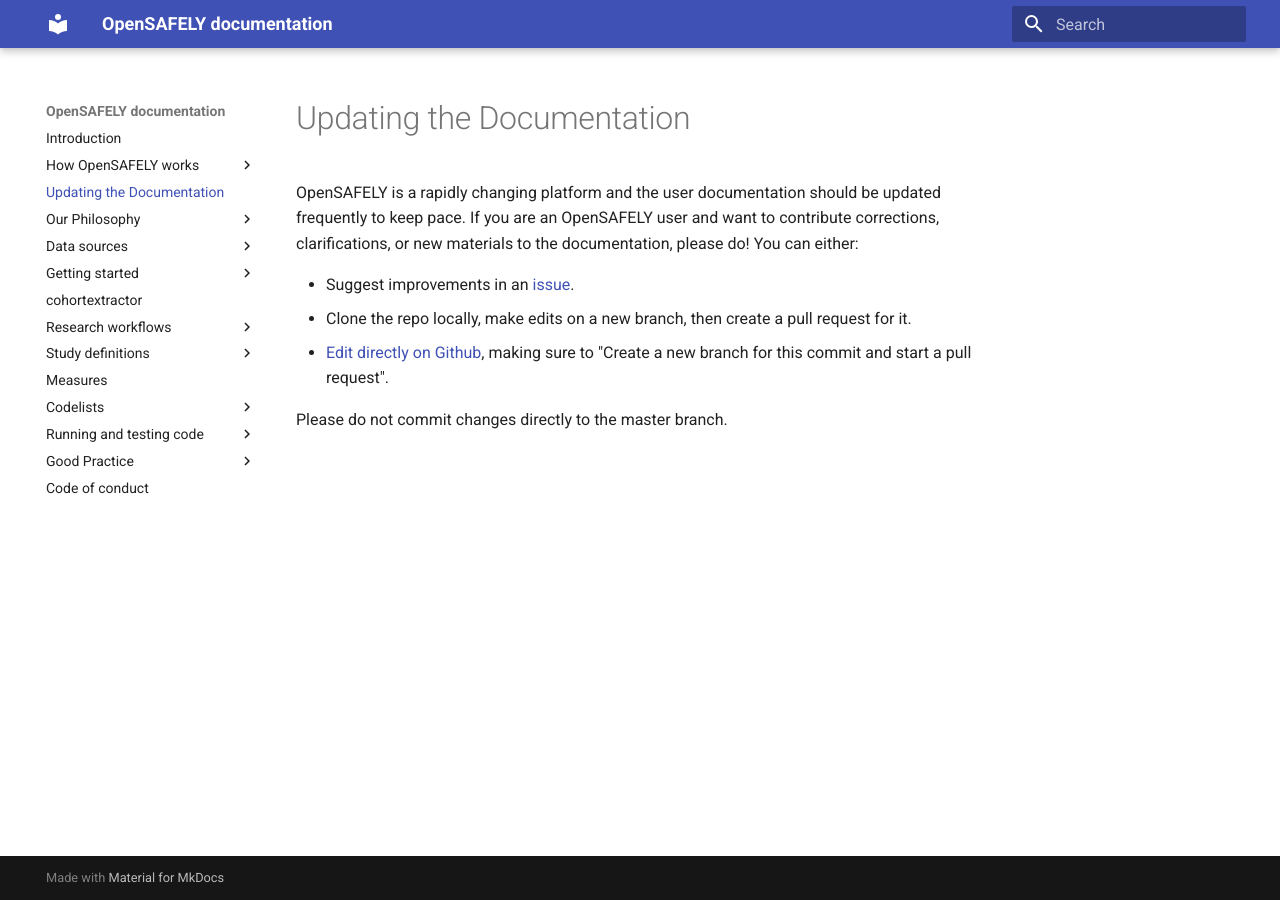
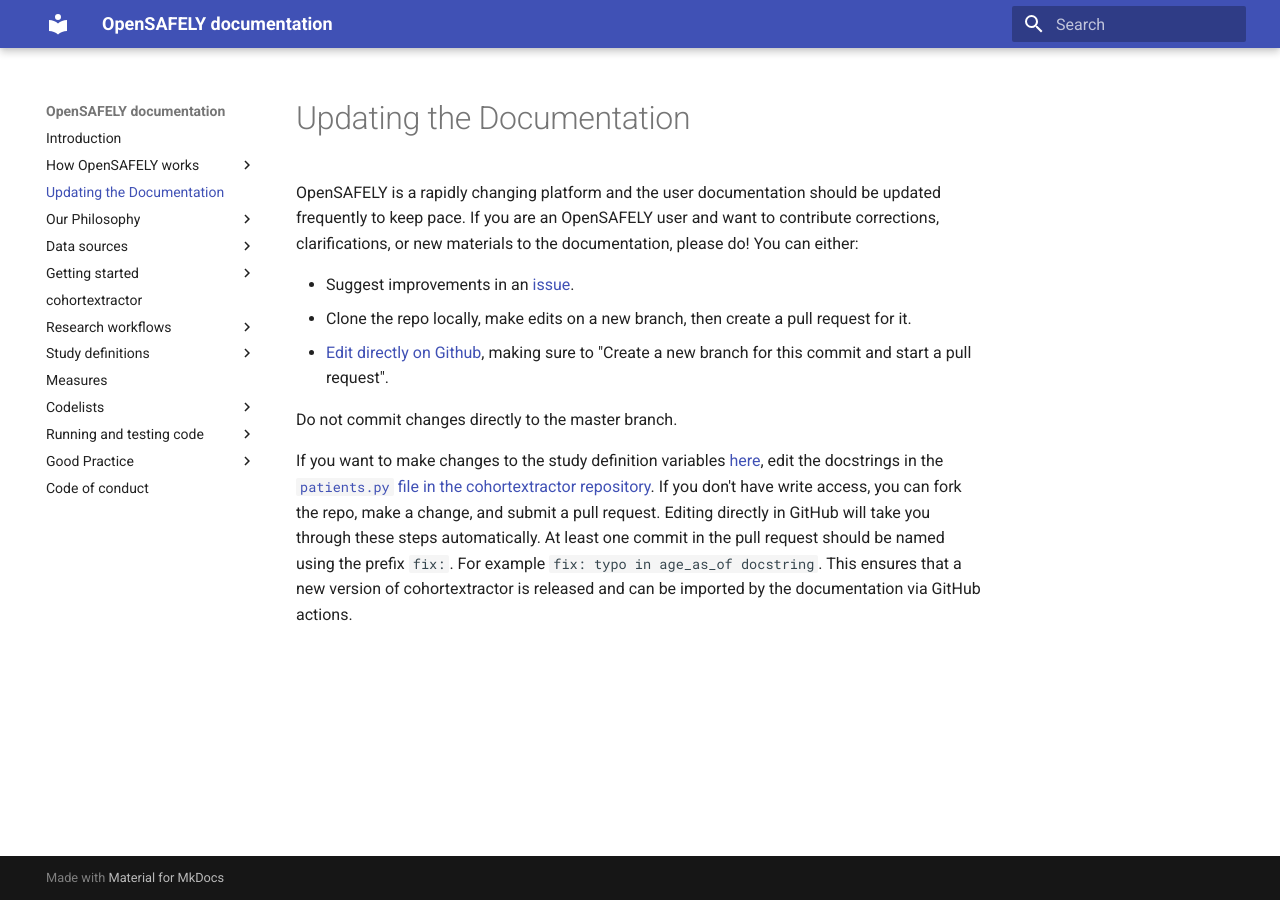
Before and after one commit to opensafely/documentation, an MkDocs documentation site: the page built from docs/updating-documentation.md, in a window 1280 px wide. Built offline with MkDocs 1.6.1 and Material for MkDocs 9.7.7, drawn with Linux system fonts in a browser that asks for light colours.

Commit message:
add info for updating docstrings

```diff
--- a/docs/updating-documentation.md
+++ b/docs/updating-documentation.md
@@ -7,4 +7,10 @@
 * Clone the repo locally, make edits on a new branch, then create a pull request for it.
 * [Edit directly on Github](https://docs.github.com/en/github/managing-files-in-a-repository/editing-files-in-your-repository), making sure to "Create a new branch for this commit and start a pull request".
 
-Please do not commit changes directly to the master branch.
+Do not commit changes directly to the master branch.
+
+If you want to make changes to the  study definition variables [here](study-def-extractor-functions.md), edit the docstrings in the [`patients.py` file in the cohortextractor repository](https://github.com/opensafely/cohort-extractor/blob/master/cohortextractor/patients.py).
+If you don't have write access, you can fork the repo, make a change, and submit a pull request.
+Editing directly in GitHub will take you through these steps automatically.
+At least one commit in the pull request should be named using the prefix `fix: `. For example `fix: typo in age_as_of docstring`.
+This ensures that a new version of cohortextractor is released and can be imported by the documentation via GitHub actions.
```
